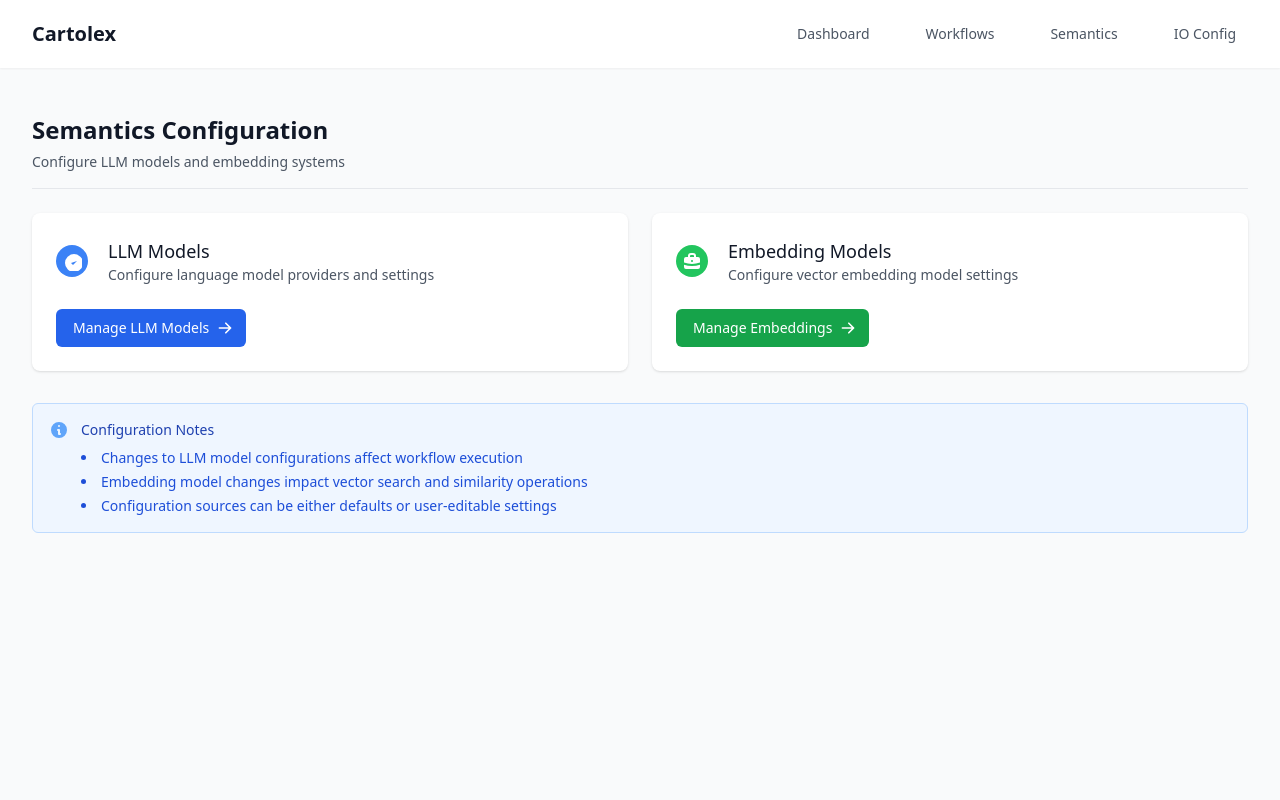
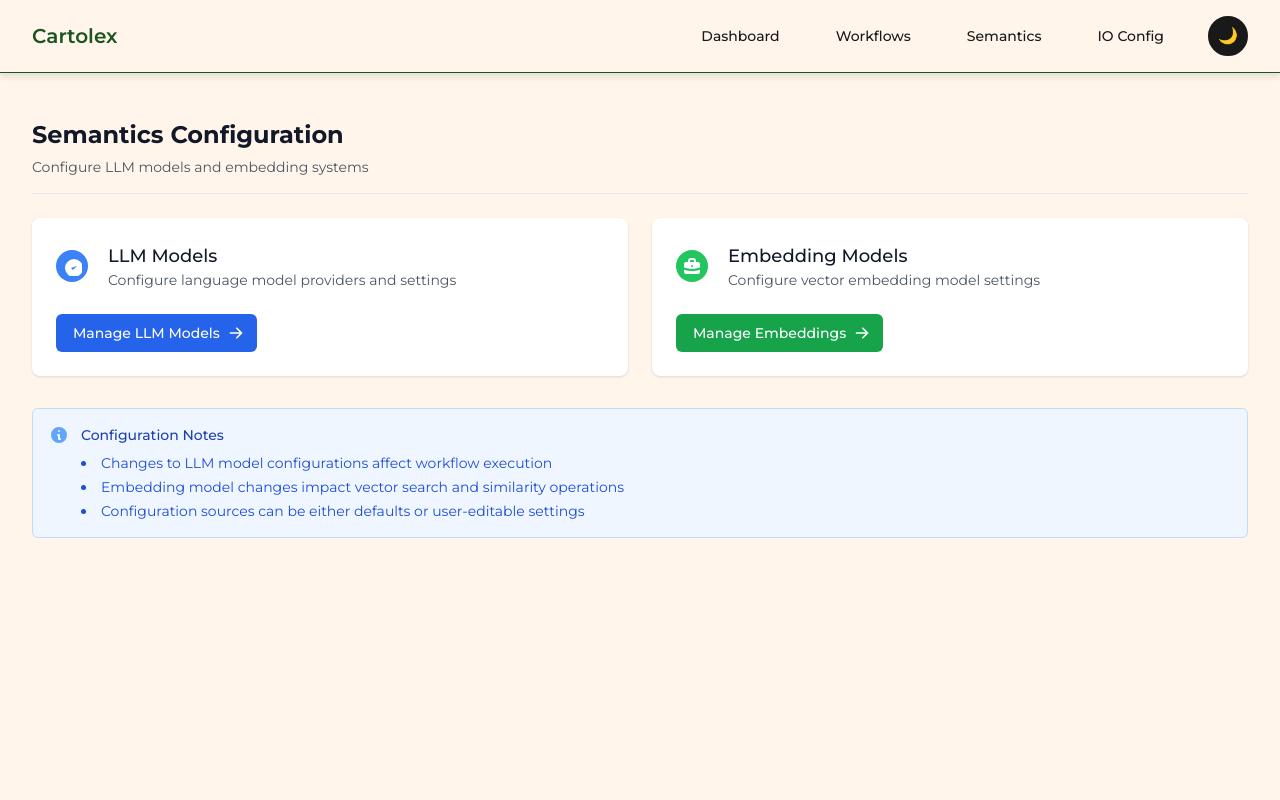
Before and after one commit to anderzzz/cartolex_user_app, a Flask app: page /semantics/ in a window 1280 px wide. Run offline with Flask 2, Linux system fonts and the light colour scheme; some libraries are stand-ins or nearby versions.

Commit message:
Update the static content for the page to be more like esevioz brand

```diff
--- /dev/null
+++ b/cartolex_user_app/static/esevioz-theme.css
@@ -0,0 +1,230 @@
+/* Esevioz Brand Theme - Cartolex User App */
+
+/* Import Montserrat font from Google Fonts */
+@import url('https://fonts.googleapis.com/css2?family=Montserrat:ital,wght@0,100..900;1,100..900&display=swap');
+
+/* CSS Custom Properties for Esevioz Brand Colors */
+:root {
+  /* Light Mode Colors */
+  --color-background: #FFF5EB; /* linen */
+  --color-text: #191919; /* black */
+  --color-dominant: #1B5420; /* pine */
+  --color-highlight: #E0993D; /* butterscotch */
+
+  /* Typography */
+  --font-family: 'Montserrat', Arial, sans-serif;
+}
+
+/* Dark Mode Colors */
+@media (prefers-color-scheme: dark) {
+  :root {
+    --color-background: #191919; /* black */
+    --color-text: #FCFCFC; /* white */
+    --color-dominant: #FFF2DE; /* antique white */
+    --color-highlight: #486F38; /* fern */
+  }
+}
+
+/* Manual Dark Mode Toggle (when user explicitly chooses) */
+[data-theme="dark"] {
+  --color-background: #191919; /* black */
+  --color-text: #FCFCFC; /* white */
+  --color-dominant: #FFF2DE; /* antique white */
+  --color-highlight: #486F38; /* fern */
+}
+
+[data-theme="light"] {
+  --color-background: #FFF5EB; /* linen */
+  --color-text: #191919; /* black */
+  --color-dominant: #1B5420; /* pine */
+  --color-highlight: #E0993D; /* butterscotch */
+}
+
+/* Base Typography */
+body {
+  font-family: var(--font-family);
+  background-color: var(--color-background);
+  color: var(--color-text);
+}
+
+/* Esevioz Brand Classes */
+.esevioz-bg {
+  background-color: var(--color-background);
+}
+
+.esevioz-text {
+  color: var(--color-text);
+}
+
+.esevioz-dominant {
+  color: var(--color-dominant);
+}
+
+.esevioz-dominant-bg {
+  background-color: var(--color-dominant);
+}
+
+.esevioz-highlight {
+  color: var(--color-highlight);
+}
+
+.esevioz-highlight-bg {
+  background-color: var(--color-highlight);
+}
+
+/* Navigation Styling with Esevioz Colors */
+.esevioz-nav {
+  background-color: var(--color-background);
+  border-bottom: 1px solid var(--color-dominant);
+}
+
+.esevioz-nav-link {
+  color: var(--color-text);
+  transition: color 0.2s ease;
+}
+
+.esevioz-nav-link:hover {
+  color: var(--color-highlight);
+}
+
+.esevioz-nav-brand {
+  color: var(--color-dominant);
+  font-weight: 600;
+}
+
+/* Button Styles */
+.esevioz-btn-primary {
+  background-color: var(--color-dominant);
+  color: var(--color-background);
+  border: 2px solid var(--color-dominant);
+  font-family: var(--font-family);
+  font-weight: 500;
+  transition: all 0.2s ease;
+}
+
+.esevioz-btn-primary:hover {
+  background-color: var(--color-background);
+  color: var(--color-dominant);
+}
+
+.esevioz-btn-secondary {
+  background-color: var(--color-highlight);
+  color: var(--color-background);
+  border: 2px solid var(--color-highlight);
+  font-family: var(--font-family);
+  font-weight: 500;
+  transition: all 0.2s ease;
+}
+
+.esevioz-btn-secondary:hover {
+  background-color: var(--color-background);
+  color: var(--color-highlight);
+}
+
+/* Alert/Flash Message Styles */
+.esevioz-alert-success {
+  background-color: var(--color-dominant);
+  color: var(--color-background);
+  border: 1px solid var(--color-dominant);
+}
+
+.esevioz-alert-error {
+  background-color: var(--color-highlight);
+  color: var(--color-background);
+  border: 1px solid var(--color-highlight);
+}
+
+/* Card/Panel Styles */
+.esevioz-card {
+  background-color: var(--color-background);
+  border: 1px solid var(--color-dominant);
+  color: var(--color-text);
+}
+
+.esevioz-card-header {
+  background-color: var(--color-dominant);
+  color: var(--color-background);
+  font-weight: 600;
+}
+
+/* Form Styles */
+.esevioz-input {
+  background-color: var(--color-background);
+  border: 2px solid var(--color-text);
+  color: var(--color-text);
+  font-family: var(--font-family);
+}
+
+.esevioz-input:focus {
+  border-color: var(--color-highlight);
+  outline: none;
+}
+
+.esevioz-label {
+  color: var(--color-text);
+  font-family: var(--font-family);
+  font-weight: 500;
+}
+
+/* Status Indicators */
+.esevioz-status-success {
+  color: var(--color-dominant);
+}
+
+.esevioz-status-error {
+  color: var(--color-highlight);
+}
+
+.esevioz-status-warning {
+  color: var(--color-highlight);
+}
+
+/* Dark Mode Toggle Button */
+.esevioz-theme-toggle {
+  background-color: var(--color-text);
+  color: var(--color-background);
+  border: 2px solid var(--color-text);
+  border-radius: 50%;
+  width: 40px;
+  height: 40px;
+  display: flex;
+  align-items: center;
+  justify-content: center;
+  cursor: pointer;
+  transition: all 0.2s ease;
+}
+
+.esevioz-theme-toggle:hover {
+  background-color: var(--color-highlight);
+  border-color: var(--color-highlight);
+}
+
+/* Utility Classes */
+.esevioz-shadow {
+  box-shadow: 0 4px 6px rgba(25, 25, 25, 0.1);
+}
+
+.esevioz-border {
+  border-color: var(--color-text);
+}
+
+.esevioz-border-dominant {
+  border-color: var(--color-dominant);
+}
+
+.esevioz-border-highlight {
+  border-color: var(--color-highlight);
+}
+
+/* Responsive Typography */
+@media (max-width: 768px) {
+  body {
+    font-size: 14px;
+  }
+}
+
+@media (min-width: 769px) {
+  body {
+    font-size: 16px;
+  }
+}
--- a/cartolex_user_app/templates/base.html
+++ b/cartolex_user_app/templates/base.html
@@ -7,6 +7,9 @@
 
     <!-- Tailwind CSS -->
     <script src="https://cdn.tailwindcss.com"></script>
+
+    <!-- Esevioz Theme CSS -->
+    <link rel="stylesheet" href="{{ url_for('static', filename='esevioz-theme.css') }}">
 
     <!-- HTMX -->
     <script src="https://unpkg.com/htmx.org@1.9.10"></script>
@@ -28,34 +31,39 @@
         }
     </style>
 </head>
-<body class="bg-gray-50 min-h-screen">
+<body class="esevioz-bg min-h-screen">
     <!-- Navigation -->
-    <nav class="bg-white shadow-sm">
+    <nav class="esevioz-nav esevioz-shadow">
         <div class="max-w-7xl mx-auto px-4 sm:px-6 lg:px-8">
             <div class="flex justify-between items-center py-4">
                 <div class="flex items-center">
-                    <h1 class="text-xl font-semibold text-gray-900">
+                    <h1 class="text-xl font-semibold esevioz-nav-brand">
                         <a href="{{ url_for('dashboard.index') }}">Cartolex</a>
                     </h1>
                 </div>
 
-                <div class="flex space-x-8">
+                <div class="flex items-center space-x-8">
                     <a href="{{ url_for('dashboard.index') }}"
-                       class="text-gray-600 hover:text-gray-900 px-3 py-2 rounded-md text-sm font-medium">
+                       class="esevioz-nav-link px-3 py-2 rounded-md text-sm font-medium">
                         Dashboard
                     </a>
                     <a href="{{ url_for('workflows.list_workflows') }}"
-                       class="text-gray-600 hover:text-gray-900 px-3 py-2 rounded-md text-sm font-medium">
+                       class="esevioz-nav-link px-3 py-2 rounded-md text-sm font-medium">
                         Workflows
                     </a>
                     <a href="{{ url_for('semantics.index') }}"
-                       class="text-gray-600 hover:text-gray-900 px-3 py-2 rounded-md text-sm font-medium">
+                       class="esevioz-nav-link px-3 py-2 rounded-md text-sm font-medium">
                         Semantics
                     </a>
                     <a href="{{ url_for('io_config.index') }}"
-                       class="text-gray-600 hover:text-gray-900 px-3 py-2 rounded-md text-sm font-medium">
+                       class="esevioz-nav-link px-3 py-2 rounded-md text-sm font-medium">
                         IO Config
                     </a>
+
+                    <!-- Theme Toggle Button -->
+                    <button id="theme-toggle" class="esevioz-theme-toggle" title="Toggle dark/light mode">
+                        <span id="theme-icon">🌙</span>
+                    </button>
                 </div>
             </div>
         </div>
@@ -66,7 +74,7 @@
         {% if messages %}
             <div class="max-w-7xl mx-auto px-4 sm:px-6 lg:px-8 py-4">
                 {% for category, message in messages %}
-                    <div class="alert {% if category == 'error' %}bg-red-100 border border-red-400 text-red-700{% else %}bg-green-100 border border-green-400 text-green-700{% endif %} px-4 py-3 rounded mb-4">
+                    <div class="alert {% if category == 'error' %}esevioz-alert-error{% else %}esevioz-alert-success{% endif %} px-4 py-3 rounded mb-4">
                         {{ message }}
                     </div>
                 {% endfor %}
@@ -98,6 +106,33 @@
                 evt.target.classList.remove('opacity-50');
             }
         });
+
+        // Theme Toggle Functionality
+        document.addEventListener('DOMContentLoaded', function() {
+            const themeToggle = document.getElementById('theme-toggle');
+            const themeIcon = document.getElementById('theme-icon');
+            const body = document.body;
+
+            // Check for saved theme preference or default to 'light'
+            const currentTheme = localStorage.getItem('theme') ||
+                                (window.matchMedia('(prefers-color-scheme: dark)').matches ? 'dark' : 'light');
+
+            // Apply the theme
+            function applyTheme(theme) {
+                body.setAttribute('data-theme', theme);
+                themeIcon.textContent = theme === 'dark' ? '☀️' : '🌙';
+                localStorage.setItem('theme', theme);
+            }
+
+            // Initialize theme
+            applyTheme(currentTheme);
+
+            // Theme toggle click handler
+            themeToggle.addEventListener('click', function() {
+                const newTheme = body.getAttribute('data-theme') === 'dark' ? 'light' : 'dark';
+                applyTheme(newTheme);
+            });
+        });
     </script>
 </body>
 </html>
```
Also changed, not shown: cartolex_user_app/static/cartolex_logo_transparent_snug.png (added), cartolex_user_app/static/cartolex_logo_transparent_snug_darkmode.png (added).
